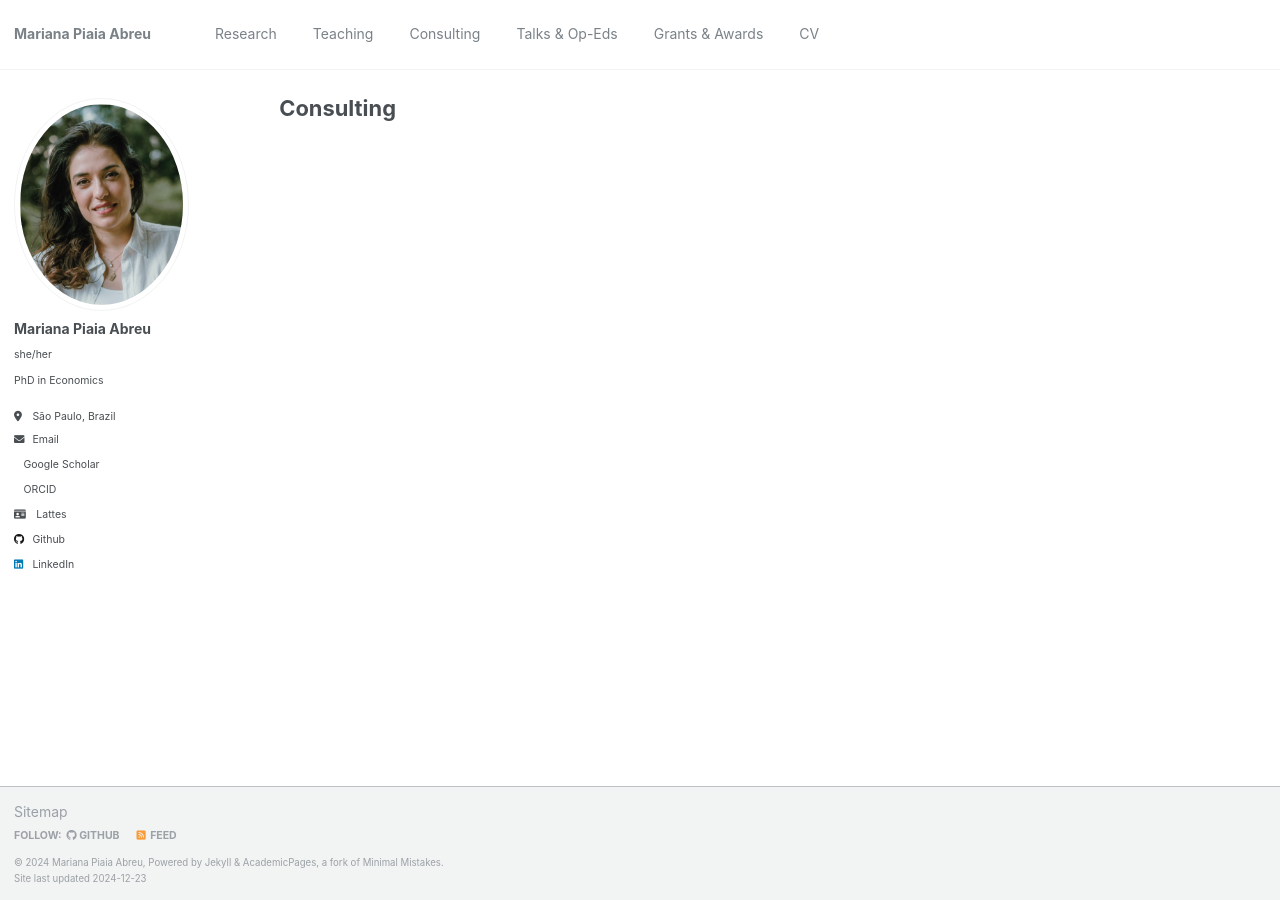
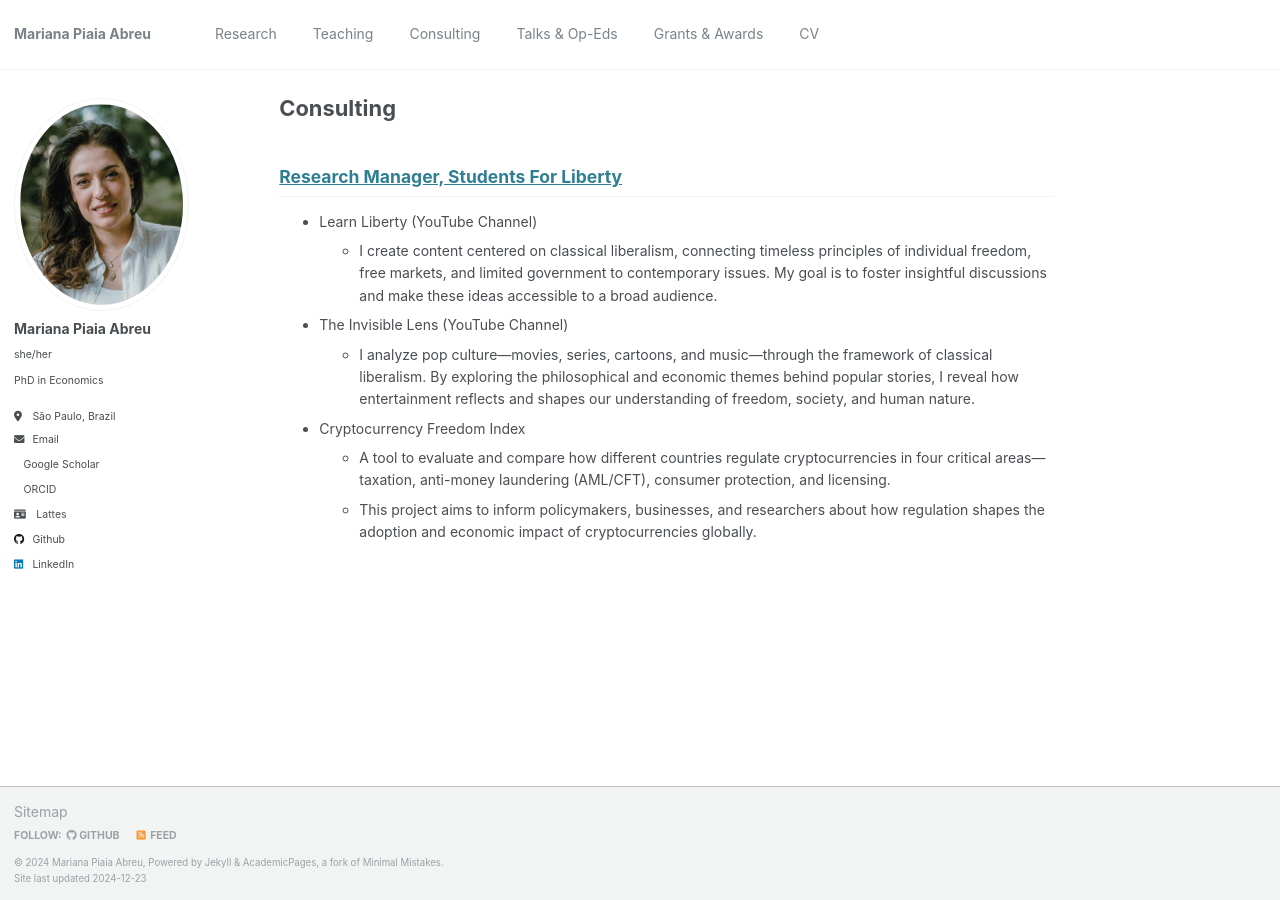
Before and after one commit to piaiaabreu/piaiaabreu.github.io, a Jekyll site: the page built from _pages/consulting.md, in a window 1280 px wide. Built offline with Jekyll 4.4.1, drawn with Linux system fonts in a browser that asks for light colours; a style sheet for code colours, icons or effects is not loaded.

Commit message:
Update consulting.md

```diff
--- a/_pages/consulting.md
+++ b/_pages/consulting.md
@@ -6,3 +6,15 @@ redirect_from:
   - /consulting/
   - /consulting.html
 ---
+
+## [Research Manager, Students For Liberty](https://studentsforliberty.org/blog/staff/mariana-piaia/)
+
+* Learn Liberty (YouTube Channel)
+  * I create content centered on classical liberalism, connecting timeless principles of individual freedom, free markets, and limited government to contemporary issues. My goal is to foster insightful discussions and make these ideas accessible to a broad audience.
+
+* The Invisible Lens (YouTube Channel)
+  * I analyze pop culture—movies, series, cartoons, and music—through the framework of classical liberalism. By exploring the philosophical and economic themes behind popular stories, I reveal how entertainment reflects and shapes our understanding of freedom, society, and human nature.
+
+* Cryptocurrency Freedom Index
+  * A tool to evaluate and compare how different countries regulate cryptocurrencies in four critical areas—taxation, anti-money laundering (AML/CFT), consumer protection, and licensing.
+  * This project aims to inform policymakers, businesses, and researchers about how regulation shapes the adoption and economic impact of cryptocurrencies globally.
```
